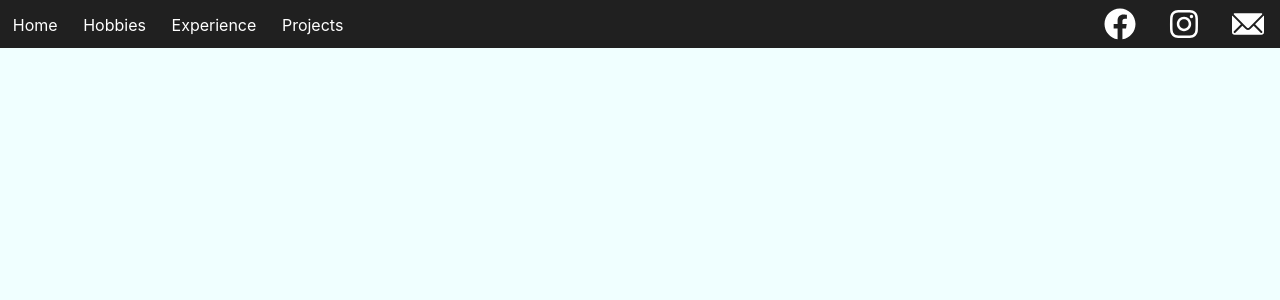
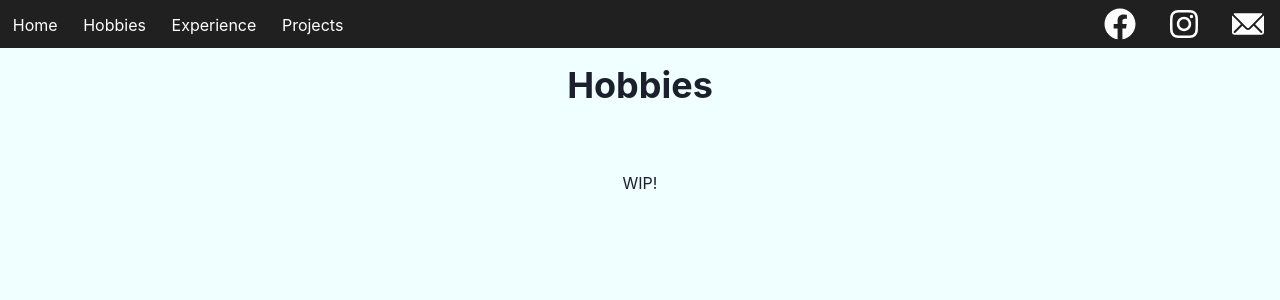
Before and after one commit to mbocsi/marton-site, a React (Create React App) app: page /hobbies in a window 1280 px wide. Shown: the top 300 px of the page. Built offline with nearby package versions, Linux system fonts and the light colour scheme.

Commit message:
Added placeholders

```diff
--- a/src/pages/experience.js
+++ b/src/pages/experience.js
@@ -1,10 +1,11 @@
-import { Text } from '@chakra-ui/react';
+import { Text, Heading } from '@chakra-ui/react';
 import './experience.css';
 
 function Experience() {
     return (
         <div className='Experience-page'>
-            <Text>Experience</Text>
+            <Heading style={{padding: '5%'}}>Experience</Heading>
+            <Text>WIP!</Text>
         </div>
     )
 }
--- a/src/pages/hobbies.css
+++ b/src/pages/hobbies.css
@@ -1,4 +1,6 @@
 .Hobbies-page {
     background-color: azure;
     min-height: 100vh;
+    text-align: center;
+    align-items: center;
 }
--- a/src/pages/hobbies.js
+++ b/src/pages/hobbies.js
@@ -1,10 +1,11 @@
-import { Text } from '@chakra-ui/react';
+import { Heading, Text } from '@chakra-ui/react';
 import './hobbies.css'
 
 function Hobbies() {
     return (
         <div className='Hobbies-page'>
-            <Text>Hobbies</Text>
+            <Heading style={{padding: '5%'}}>Hobbies</Heading>
+            <Text>WIP!</Text>
         </div>
     )
 }
--- a/src/pages/index.js
+++ b/src/pages/index.js
@@ -36,7 +36,7 @@ function Home() {
       </div>
       <div className="About">
           <Heading color='white' style={{padding: '3%'}}> About me! </Heading>
-          <Text fontSize='xl' color='white'> Some text describing a bit about me.</Text>
+          <Text fontSize='xl' color='white'> Placeholder text describing me. The website is a work in progress!</Text>
           <div className="Tiles">
             <Link to='/hobbies'>
                 <Box className='hobby' boxShadow='dark-lg' as={motion.div} whileHover={{ scale: 1.2}} whileTap={{ scale: 1.1 }} color='black' bg='white' borderRadius='lg' p={3}>
--- a/src/pages/projects.css
+++ b/src/pages/projects.css
@@ -1,4 +1,6 @@
 .Projects-page {
     background-color: cadetblue;
     min-height: 100vh;
+    text-align: center;
+    align-items: center;
 }
--- a/src/pages/projects.js
+++ b/src/pages/projects.js
@@ -1,10 +1,11 @@
-import { Text } from '@chakra-ui/react';
+import { Text, Heading } from '@chakra-ui/react';
 import './projects.css'
 
 function Projects() {
     return (
         <div className='Projects-page'>
-            <Text>Projects</Text>
+            <Heading style={{padding: '5%'}}>Projects</Heading>
+            <Text>WIP!</Text>
         </div>
     )
 }
```
